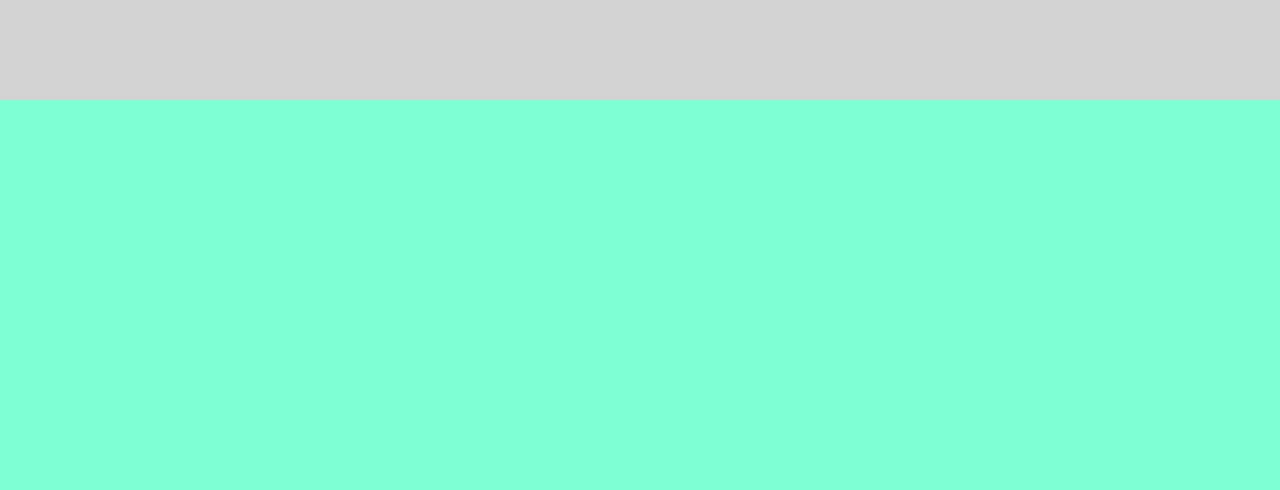
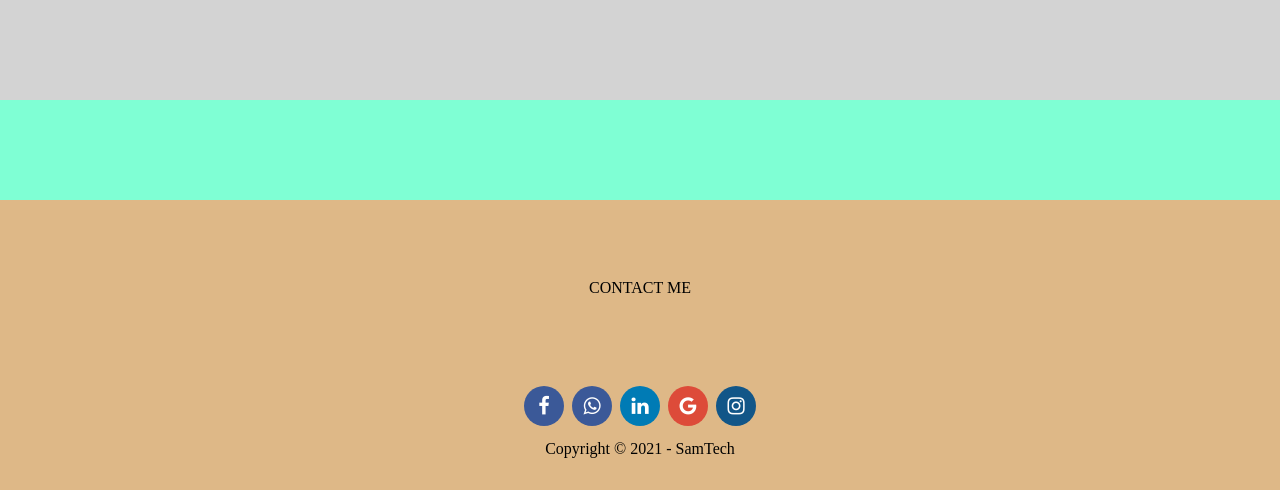
Before and after one commit to IsalanyaMwaseSam/portfolioweb, a plain HTML site: page services.html in a window 1280 px wide. Shown: the part 2310-2800 px from the top of the page. Before the commit the page ends 2410 px from the top, so only its background shows below. Drawn offline with nearby package versions, Linux system fonts and the light colour scheme.

Commit message:
add footer

```diff
--- a/services.html
+++ b/services.html
@@ -93,4 +93,13 @@ b{
     </div>
 
 </section>
+<footer style="margin-top: 100px; text-align: center; background-color: burlywood; height: 40vh; width: 100%;">
+    <h1 style="padding-top: 80px;">CONTACT ME</h1>
+    <a style="margin-top: 90px;" href="https://www.facebook.com/samuel.luiz.5201254" class="fa fa-facebook"></a>
+    <a style="margin-top: 90px;" href=" https://wa.me/0705876748" class="fa fa-whatsapp"></a>
+    <a style="margin-top: 90px;" href="www.linkedin.com/in/isalanya-mwase-sam-491623213" class="fa fa-linkedin"></a>
+    <a style="margin-top: 90px;" href="#" class="fa fa-google"></a>
+    <a style="margin-top: 90px;" href="#" class="fa fa-instagram"></a>
+    <div class="container px-4 px-lg-5"><div style="margin-top: 10px;"class="small text-center text-muted">Copyright &copy; 2021 - SamTech</div>
+</footer>
 </body>
```
